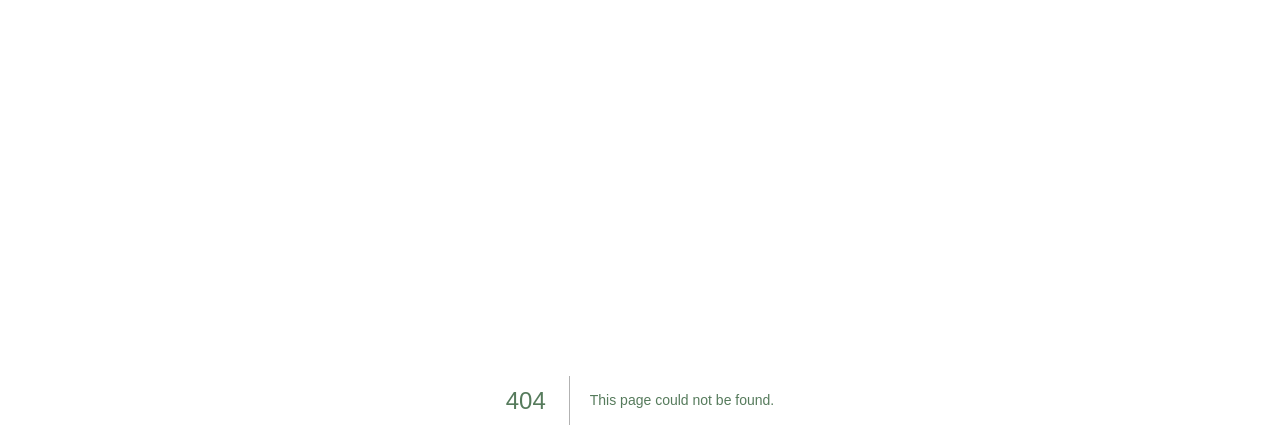
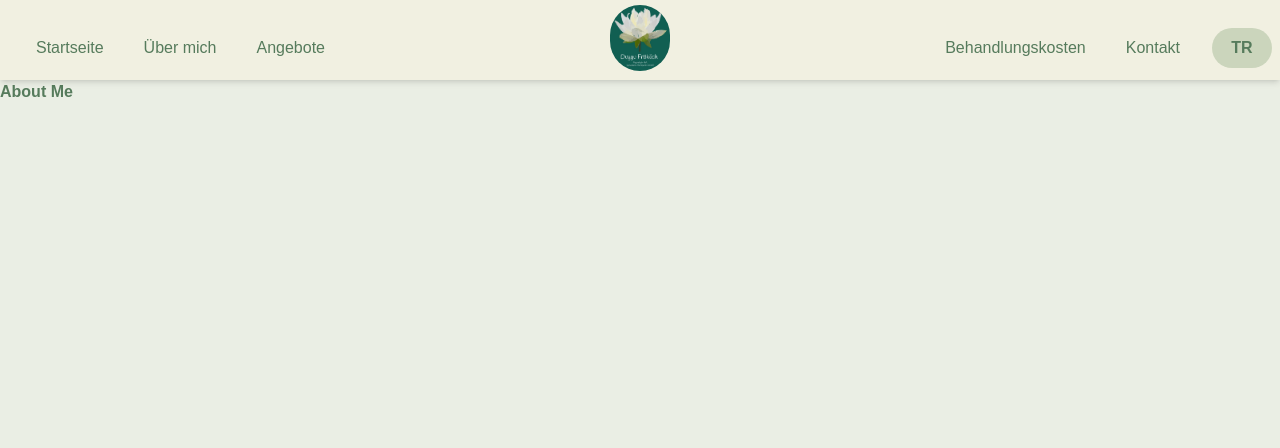
Before and after one commit to FereshteSH/psychologin-froehlich, a Next.js app: page /de/about in a window 1280 px wide. Before the commit this address had no page. Shown: the top 448 px of the page. Built offline with nearby package versions, Linux system fonts and the light colour scheme; a web font is replaced by a local one.

Commit message:
components erstellt

```diff
--- /dev/null
+++ b/src/app/[lang]/about/page.tsx
@@ -0,0 +1,7 @@
+export default function About() {
+  return (
+    <div>
+      <h1>About Me</h1>
+    </div>
+  );
+}
--- /dev/null
+++ b/src/app/[lang]/contact/page.tsx
@@ -0,0 +1,7 @@
+export default function Contact() {
+  return (
+    <div>
+      <h1>Kontakt</h1>
+    </div>
+  );
+}
--- a/src/app/[lang]/page.tsx
+++ b/src/app/[lang]/page.tsx
@@ -1,12 +1,16 @@
 import { getContent } from "../../lib/getContent";
-
+import Startseite from "@/src/components/Startseite";
 type Params = { lang: "de" | "tr" };
 
-export default async function Home({ params }: { params: Params }) {
-  const content = getContent(params.lang, "home");
+export default async function Home() {
+  // const content = getContent(params.lang, "home");
 
   return (
     <main>
+
+  <Startseite/>
+
     </main>
+
   );
 }
--- /dev/null
+++ b/src/components/Startseite.tsx
@@ -0,0 +1,9 @@
+
+
+export default function Startseite() {
+  return (
+    <div>
+      <h1>Welcome to Psychologin Froehlich</h1>
+    </div>
+  );
+}
```
